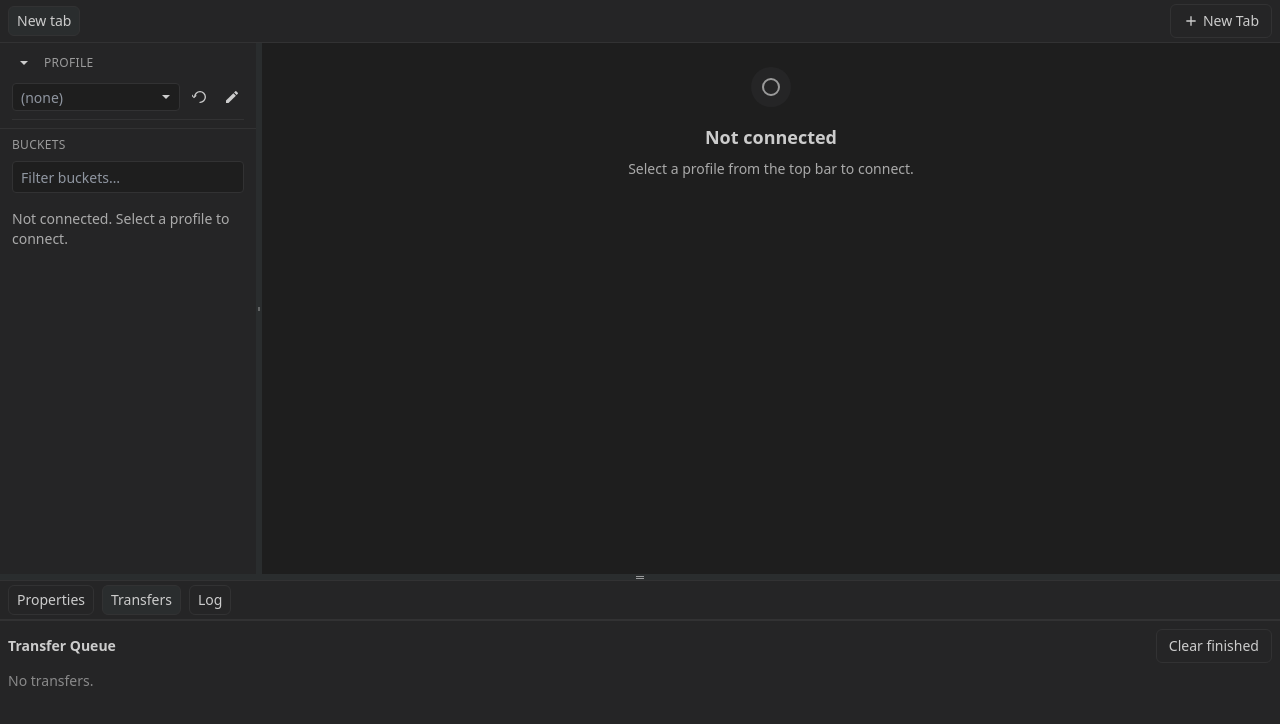
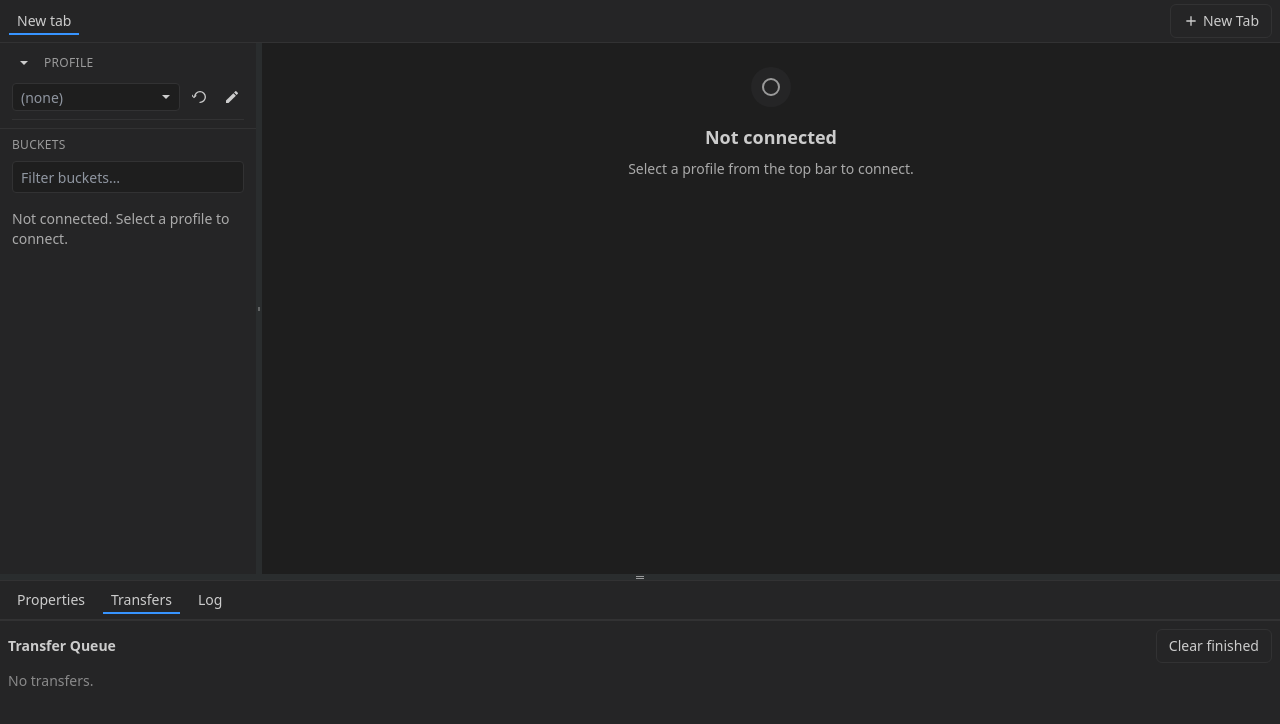
Before and after one commit to cornibe/s3lite-browser, a React (Vite) app in the folder app/: page / in a window 1280 px wide. Shown: the top 724 px of the page. Built offline with nearby package versions, Linux system fonts and the light colour scheme.

Commit message:
feat: enhance accessibility and styling for tab components

```diff
--- a/app/src/components/BottomPanel.tsx
+++ b/app/src/components/BottomPanel.tsx
@@ -15,18 +15,21 @@ export default function BottomPanel() {
       <div className="flex items-center gap-2 px-2 py-1 border-b border-default bg-header">
         <button
           className={`tab-btn ${activeTab === 'properties' ? 'tab-btn-active' : ''}`}
+          aria-selected={activeTab === 'properties'}
           onClick={() => useStore.getState().setSettings({ bottomPanelTab: 'properties' })}
         >
           Properties
         </button>
         <button
           className={`tab-btn ${activeTab === 'transfers' ? 'tab-btn-active' : ''}`}
+          aria-selected={activeTab === 'transfers'}
           onClick={() => useStore.getState().setSettings({ bottomPanelTab: 'transfers' })}
         >
           Transfers
         </button>
         <button
           className={`tab-btn ${activeTab === 'log' ? 'tab-btn-active' : ''}`}
+          aria-selected={activeTab === 'log'}
           onClick={() => useStore.getState().setSettings({ bottomPanelTab: 'log' })}
         >
           Log
--- a/app/src/components/ObjectExplorer.tsx
+++ b/app/src/components/ObjectExplorer.tsx
@@ -933,6 +933,7 @@ export default function ObjectExplorer() {
                   if (e.key === 'Enter') { e.preventDefault(); void tryNavigateTo(pathInput) }
                   else if (e.key === 'Escape') { setEditingPath(false); setPathInput(currentUri || '') }
                 }}
+                onBlur={() => { setEditingPath(false); setPathInput(currentUri || '') }}
                 onFocus={(e) => { e.currentTarget.select() }}
                 className="input-theme h-7 w-[32rem] max-w-[60vw] px-2 rounded"
                 placeholder="s3://bucket/path"
--- a/app/src/components/TabBar.tsx
+++ b/app/src/components/TabBar.tsx
@@ -60,14 +60,15 @@ export default function TabBar() {
               >
                 <button
                   onClick={() => activateTab(t.id)}
-                  className={`tab-btn ${active ? 'tab-btn-active' : ''} truncate border-0 bg-transparent`}
+                  className={`tab-btn ${active ? 'tab-btn-active' : ''} truncate`}
+                  aria-selected={active}
                   title={title}
                 >
                   {title}
                 </button>
                 {items.length > 1 && (
                   <button
-                    className={`px-1 py-1 opacity-70 hover:opacity-100`}
+                    className={`px-1 py-1 opacity-70 hover:opacity-100 ${active ? 'ml-0.5' : ''}`}
                     onClick={() => closeTab(t.id)}
                     aria-label="Close tab"
                     title="Close"
--- a/app/src/index.css
+++ b/app/src/index.css
@@ -102,9 +102,11 @@
   .table-zebra tbody tr:nth-child(even):not(.selected-row) { background-color: var(--color-hover); }
 
   /* Tabs: light and dark aware, with visible borders in dark mode */
-  .tab-btn { padding: 0.25rem 0.5rem; font-size: 0.875rem; line-height: 1.25rem; border-radius: 0.375rem; border: 1px solid var(--color-border); background-color: transparent; color: var(--color-fg); }
+  .tab-btn { padding: 0.25rem 0.5rem; font-size: 0.875rem; line-height: 1.25rem; border-radius: 0.375rem; border: 1px solid transparent; background-color: transparent; color: var(--color-fg); transition: background-color 120ms ease, box-shadow 120ms ease; }
   .tab-btn:hover { background-color: var(--color-hover); }
-  .tab-btn.tab-btn-active { background-color: var(--color-hover); }
+  .tab-btn:focus-visible { outline: 2px solid var(--color-accent); outline-offset: 1px; }
+  /* Active tab emphasizes a bottom bar only (no full border) */
+  .tab-btn.tab-btn-active { background-color: transparent; border-color: transparent; box-shadow: inset 0 -2px 0 0 var(--color-accent); border-radius: 0; }
 
   /* Alerts */
   .alert { padding: 0.5rem; border-radius: 0.375rem; font-size: 0.875rem; border: 1px solid transparent; }
```
